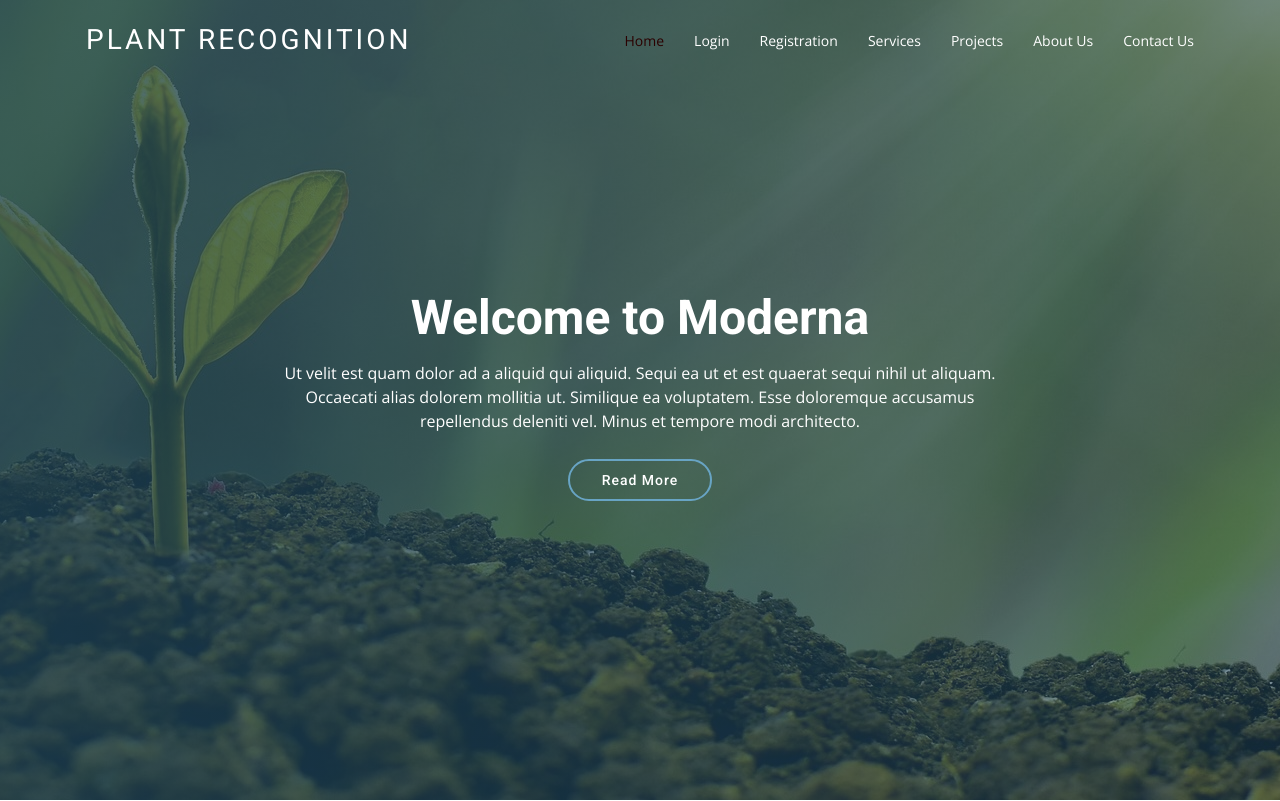
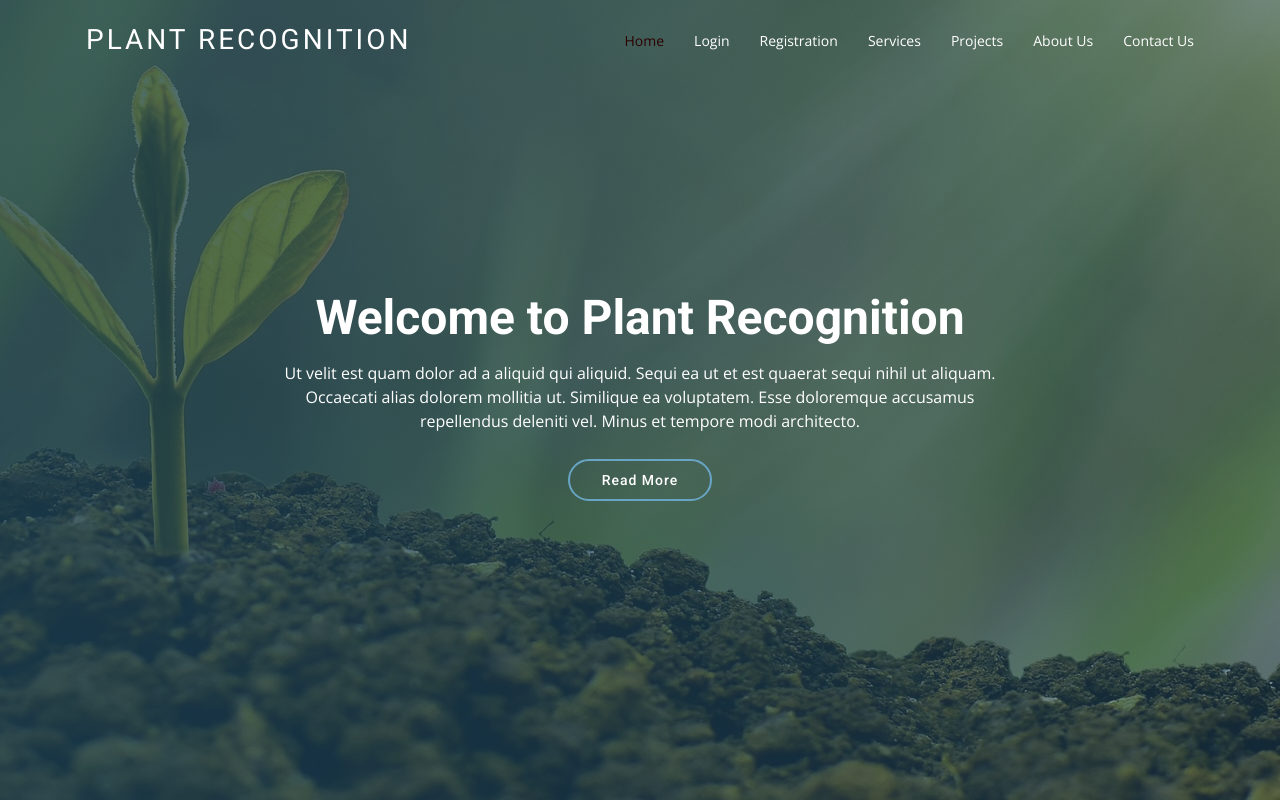
Before and after one commit to Suyash0024/Plant-Recognition, a plain HTML site: page index-2.html in a window 1280 px wide. Shown: the top 801 px of the page. Drawn offline with nearby package versions, Linux system fonts and the light colour scheme.

Commit message:
Update index-2.html
Signed-off-by: Suyash Garud <113934597+Suyash0024@users.noreply.github.com>

```diff
--- a/index-2.html
+++ b/index-2.html
@@ -70,7 +70,7 @@
     <div class="container position-relative" data-aos="fade-up" data-aos-delay="100">
       <div class="row justify-content-center">
         <div class="col-xl-8">
-          <h2>Welcome to Moderna</h2>
+          <h2>Welcome to Plant Recognition</h2>
           <p>Ut velit est quam dolor ad a aliquid qui aliquid. Sequi ea ut et est quaerat sequi nihil ut aliquam. Occaecati alias dolorem mollitia ut. Similique ea voluptatem. Esse doloremque accusamus repellendus deleniti vel. Minus et tempore modi architecto.</p>
           <a href="" class="btn-get-started ">Read More</a>
         </div>
```
